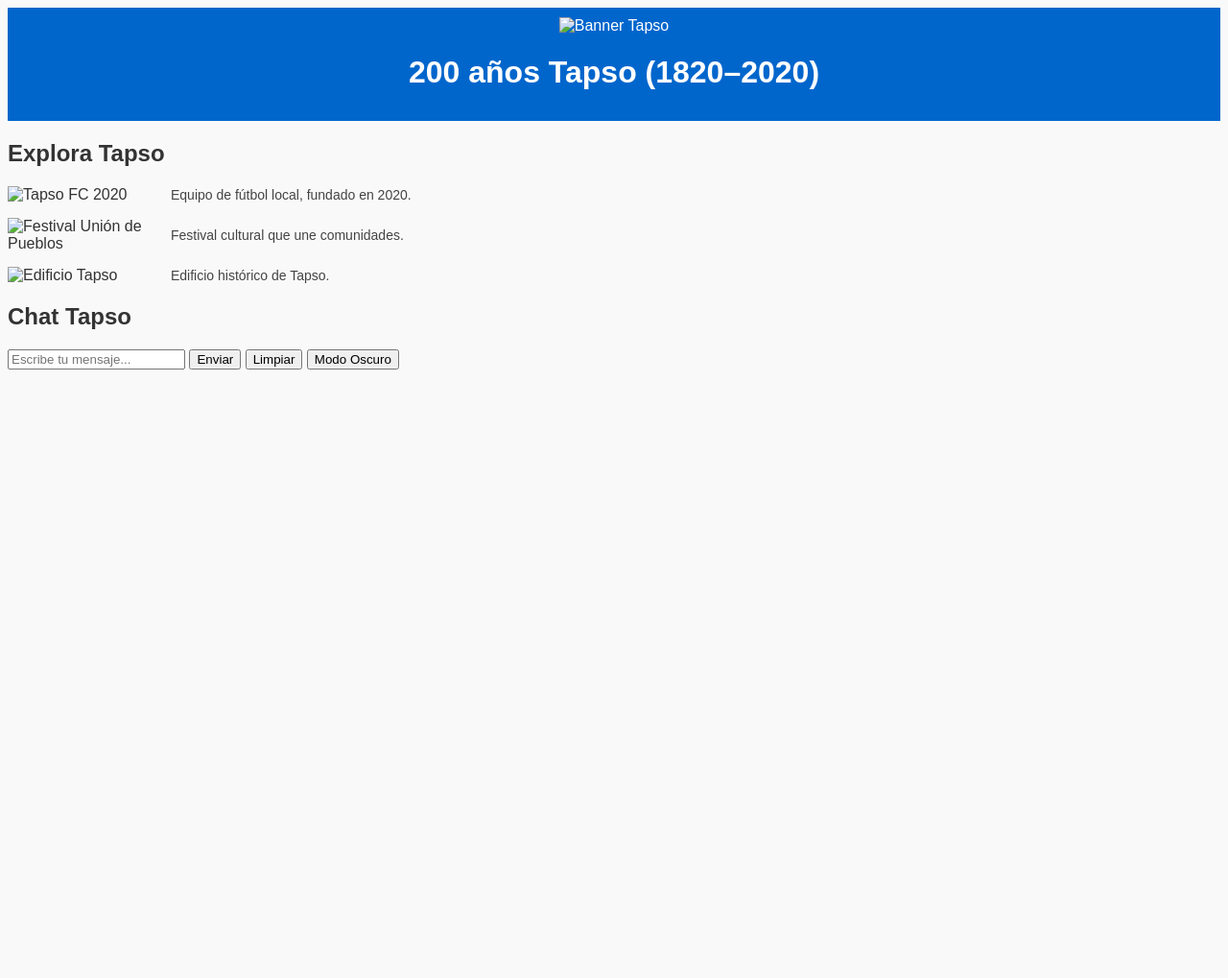
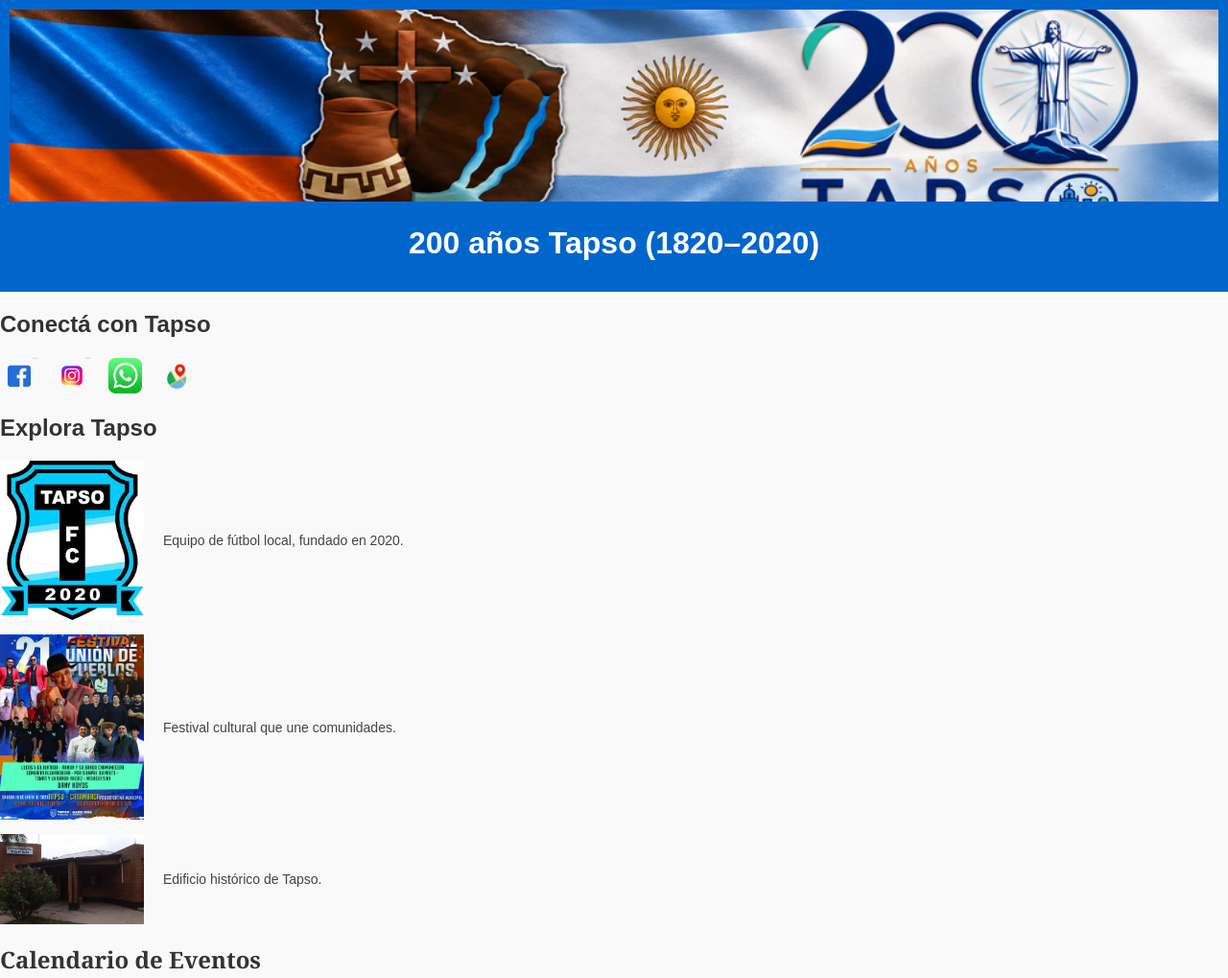
Before and after one commit to yoemmariver-ux/chatbot-tapso, a plain HTML site: page index.html in a window 1280 px wide. Shown: the top 1019 px of the page at 96% size. Before the commit the page ends 800 px from the top, so only its background shows below. Drawn offline with Linux system fonts and the light colour scheme.

Commit message:
Add files via upload

```diff
--- a/index.html
+++ b/index.html
@@ -8,37 +8,47 @@
 <body>
   <!-- Banner -->
   <header>
-    <img src="banner.png" alt="Banner Tapso" class="banner">
+    <img src="images/banner-tapso.png" alt="Banner Tapso" class="banner">
     <h1>200 años Tapso (1820–2020)</h1>
   </header>
+
+  <!-- Conectá con Tapso -->
+  <section id="conecta">
+    <h2>Conectá con Tapso</h2>
+    <div class="icons">
+      <img src="images/facebook.png" alt="Facebook">
+      <img src="images/instagram.png" alt="Instagram">
+      <img src="images/watsapp.png" alt="WhatsApp">
+      <img src="images/ubicacion.png" alt="Ubicación">
+    </div>
+  </section>
 
   <!-- Explora Tapso -->
   <section id="explora">
     <h2>Explora Tapso</h2>
     <div class="item">
-      <img src="tapsofc.png" alt="Tapso FC 2020">
+      <img src="images/tapsofc.jpg" alt="Tapso FC 2020">
       <div class="info">Equipo de fútbol local, fundado en 2020.</div>
     </div>
     <div class="item">
-      <img src="festival.png" alt="Festival Unión de Pueblos">
+      <img src="images/festival.jpg" alt="Festival Unión de Pueblos">
       <div class="info">Festival cultural que une comunidades.</div>
     </div>
     <div class="item">
-      <img src="edificio.png" alt="Edificio Tapso">
+      <img src="images/hosteria.jpg" alt="Hostería Tapso">
       <div class="info">Edificio histórico de Tapso.</div>
     </div>
   </section>
 
-  <!-- Chat -->
-  <section id="chat">
-    <h2>Chat Tapso</h2>
-    <div id="chatBox"></div>
-    <input type="text" id="mensaje" placeholder="Escribe tu mensaje...">
-    <button onclick="enviar()">Enviar</button>
-    <button onclick="limpiar()">Limpiar</button>
-    <button onclick="toggleDarkMode()">Modo Oscuro</button>
+  <!-- Calendario -->
+  <section id="calendario">
+    <h2>Calendario de Eventos</h2>
+    <ul>
+      <li>12 de agosto: Fiesta Patronal</li>
+      <li>Junio: Festival Unión de Pueblos</li>
+      <li>Enero: Fiesta de la Quebrada</li>
+      <li>Tapso FC vs San Lorenzo (fecha a confirmar)</li>
+    </ul>
   </section>
-
-  <script src="script.js"></script>
 </body>
 </html>
--- a/style.css
+++ b/style.css
@@ -2,6 +2,8 @@ body {
   font-family: Arial, sans-serif;
   background: #f9f9f9;
   color: #333;
+  margin: 0;
+  padding: 0;
 }
 header {
   background: #0066cc;
@@ -13,6 +15,16 @@ header {
   width: 100%;
   max-height: 200px;
   object-fit: cover;
+}
+.icons {
+  display: flex;
+  gap: 15px;
+  margin: 10px 0;
+}
+.icons img {
+  width: 40px;
+  height: 40px;
+  cursor: pointer;
 }
 .item {
   display: flex;
@@ -31,7 +43,6 @@ header {
   font-size: 14px;
   color: #444;
 }
-.dark-mode {
-  background: #222;
-  color: #eee;
+#calendario h2 {
+  font-family: "Georgia", serif;
 }
```
